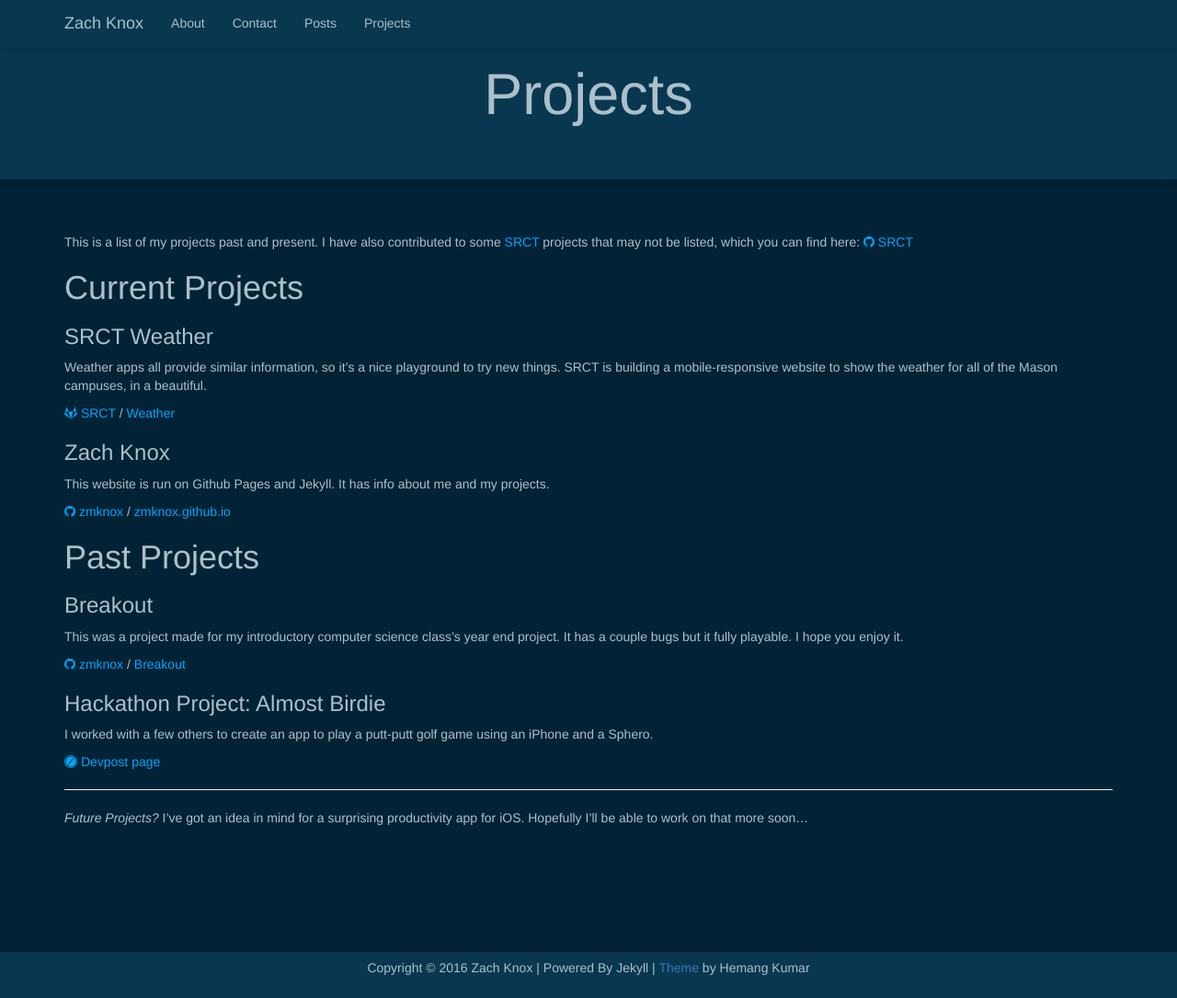
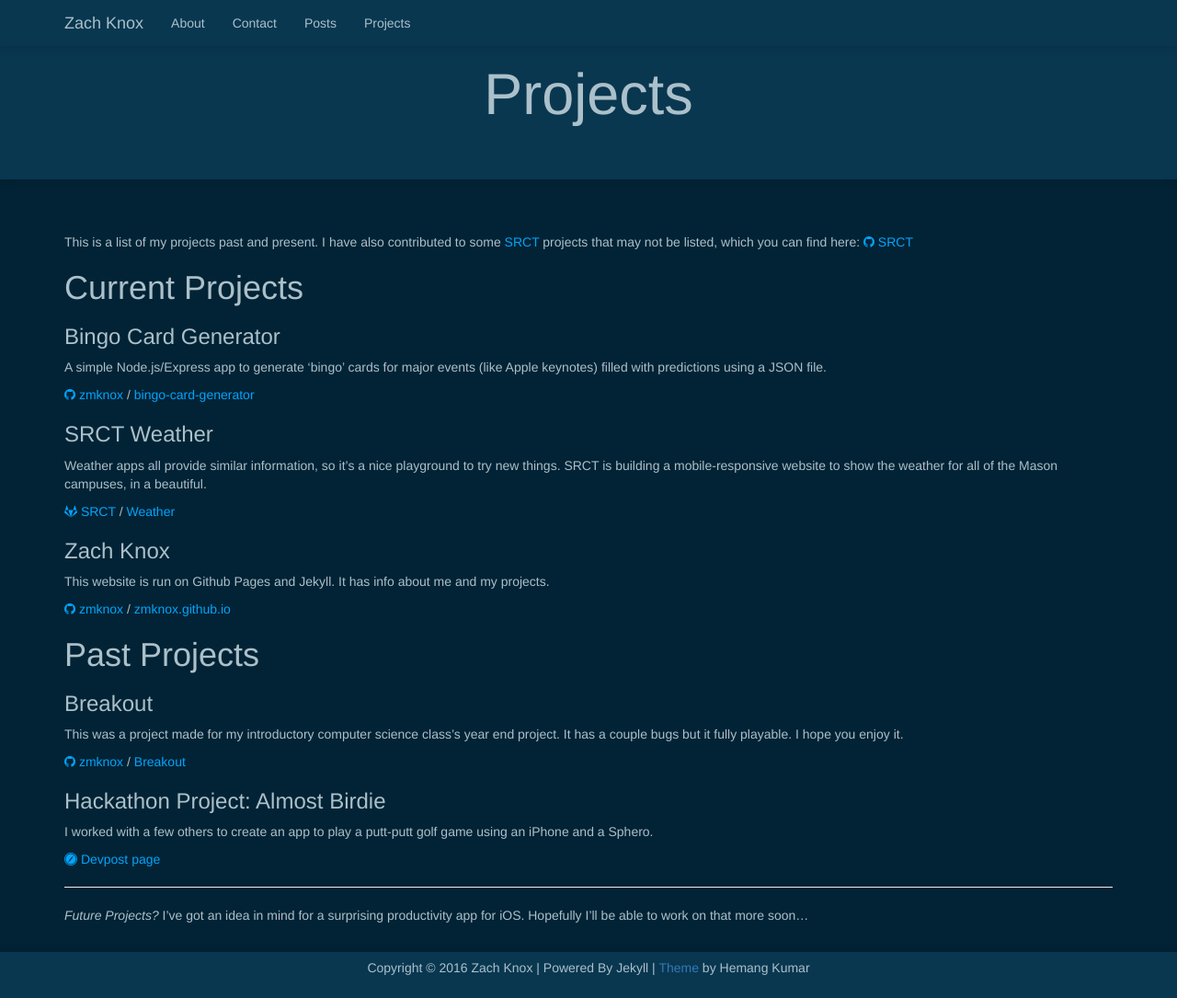
Before and after one commit to zmknox/zmknox.github.io, a Jekyll site: the page built from projects.md, in a window 1280 px wide and 1085 px high. Shown: the whole window at 92% size. Built offline with Jekyll 4.4.1, drawn with Linux system fonts in a browser that asks for light colours; nearby versions of some CDN libraries; some web fonts are replaced.

Commit message:
updated projects page

```diff
--- a/index.html
+++ b/index.html
@@ -5,12 +5,12 @@ layout: homepage
 
 <div class="homepage">
     <h1 class="home-h1">Zach Knox</h1>
-    <span class="home-links"><i>Hi there, I'm Zach. This is my website.</i></span>
+    <span class="home-links"><i>"Hi there, I'm Zach. This is my website."</i></span>
     <br />
     <br />
 
     {% for my_page in site.pages %}
-      {% unless my_page.title contains "Archive" == false%}
+      {% unless my_page.title contains "Archive" == false %}
         {% if my_page.title contains "" %}
         <a class="home-links" href="{{ my_page.url | prepend: site.baseurl }}"> {{ my_page.title }} </a>&#9;
         <br />
--- a/posts.html
+++ b/posts.html
@@ -17,7 +17,7 @@ permalink: /posts/
             </h2>
             <div class="post-content" itemprop="articleBody">
                 {% if post.content contains "<!-- more -->" %}
-                    {{ post.content | split:"<!-- more -->" | first % }}
+                    {{ post.content | split:"<!-- more -->" | first }}
                     <br />
                     <p><a href="{{ post.url | prepend: site.baseurl }}">Read More...</a></p>
                 {% else %}
--- a/projects.md
+++ b/projects.md
@@ -12,6 +12,12 @@ which you can find here: [<i class="fa fa-github"></i> SRCT](https://github.com/
 
 Current Projects
 ================
+
+### Bingo Card Generator
+A simple Node.js/Express app to generate 'bingo' cards for major events (like Apple keynotes)
+filled with predictions using a JSON file.
+
+[<i class="fa fa-github"></i> zmknox](https://github.com/zmknox) / [bingo-card-generator](https://github.com/zmknox/bingo-card-generator)
 
 ### SRCT Weather
 Weather apps all provide similar information, so it's a nice playground to try new things. SRCT is building
```
